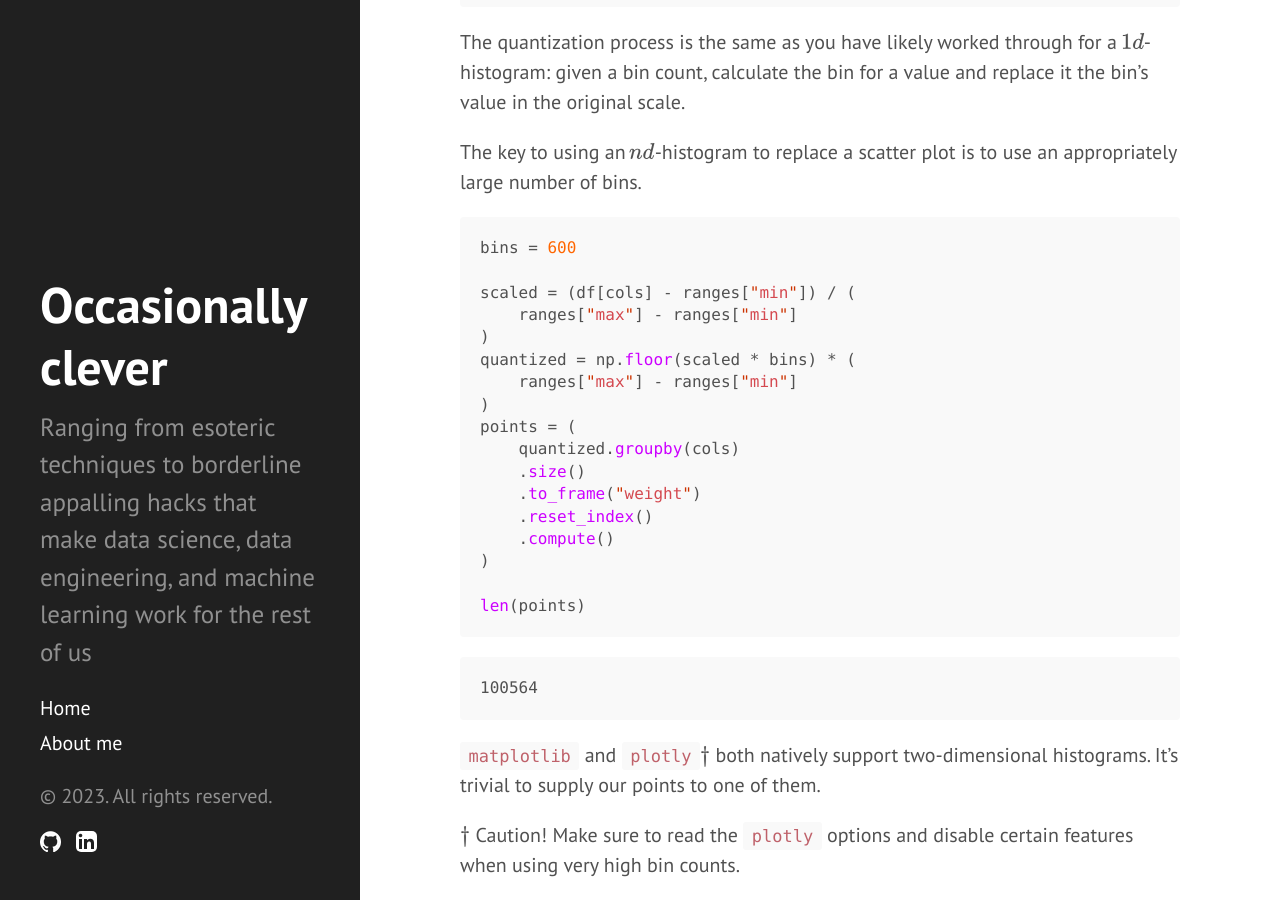
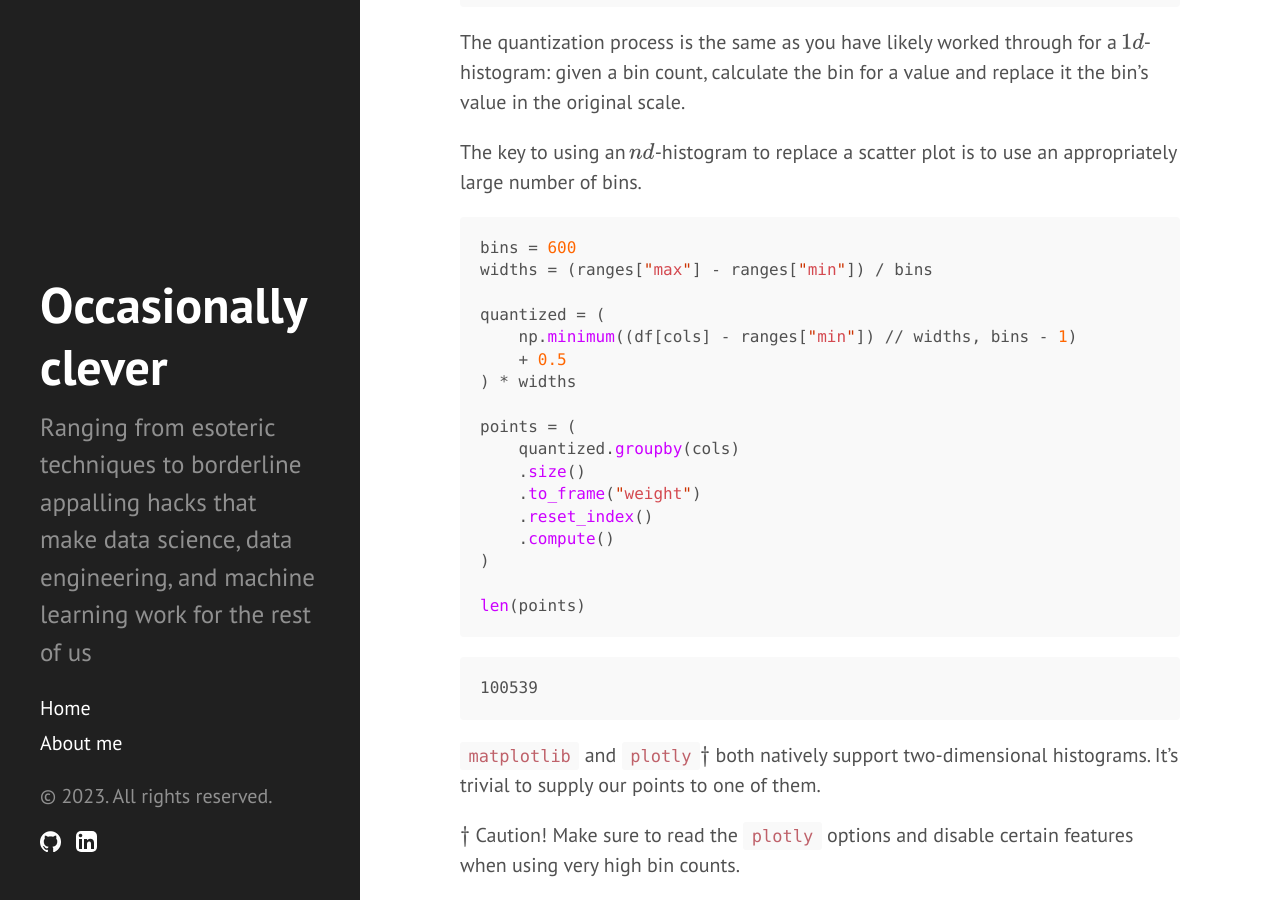
Before and after one commit to patrick-nicholson/patrick-nicholson.github.io, a Jekyll site: the page built from _posts/2023-02-27-visualization-trick.md, in a window 1280 px wide and 900 px high, scrolled down 1361 px. Built offline with Jekyll 4.4.1, drawn with Linux system fonts in a browser that asks for light colours; Markdown is read by kramdown in place of the engine named in the settings.

Commit message:
forgot to divide

````diff
--- a/_posts/2023-02-27-visualization-trick.md
+++ b/_posts/2023-02-27-visualization-trick.md
@@ -62,13 +62,13 @@ The key to using an $nd$-histogram to replace a scatter plot is to use an approp
 
 ```python
 bins = 600
+widths = (ranges["max"] - ranges["min"]) / bins
 
-scaled = (df[cols] - ranges["min"]) / (
-    ranges["max"] - ranges["min"]
-)
-quantized = np.floor(scaled * bins) * (
-    ranges["max"] - ranges["min"]
-)
+quantized = (
+    np.minimum((df[cols] - ranges["min"]) // widths, bins - 1)
+    + 0.5
+) * widths
+
 points = (
     quantized.groupby(cols)
     .size()
@@ -83,7 +83,7 @@ len(points)
 
 
 
-    100564
+    100539
 
 
 
@@ -111,7 +111,7 @@ ax.set(
 
 
 
-![png](/notebooks/visualization-trick_files/visualization-trick_9_0.png)
+![png](visualization-trick_files/visualization-trick_9_0.png)
 
 
 
````
Also changed, not shown: notebooks/visualization-trick_files/visualization-trick_9_0.png, 2 other files.
